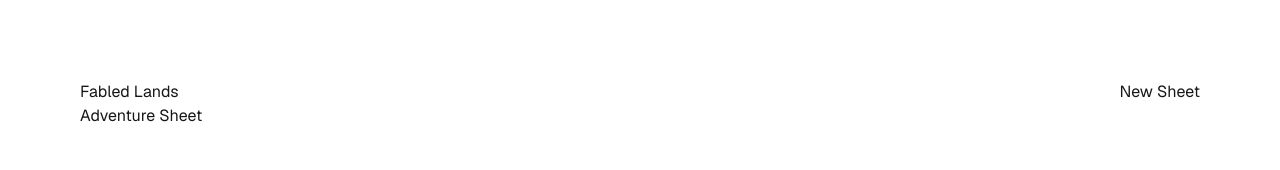
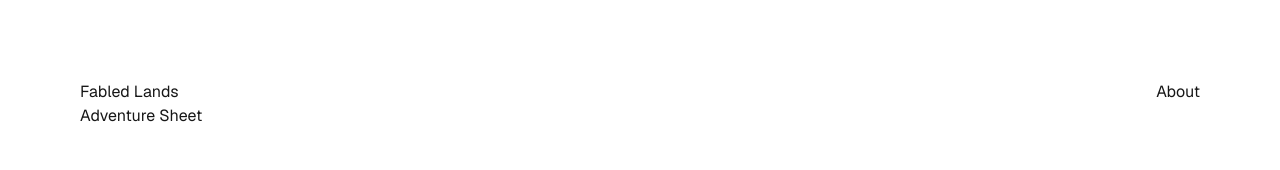
Before and after one commit to DarrickFauvel/fabled-lands-adventure-sheet, a Next.js app: page / in a window 1280 px wide. Shown: the top 170 px of the page. Built offline with nearby package versions, Linux system fonts and the light colour scheme.

Commit message:
Add about link

```diff
--- a/app/components/header.tsx
+++ b/app/components/header.tsx
@@ -9,7 +9,9 @@
           <span>Adventure Sheet</span>
         </Link>
         <ul>
-          <li>New Sheet</li>
+          <li>
+            <Link href="/about">About</Link>
+          </li>
         </ul>
       </nav>
     </header>
```
